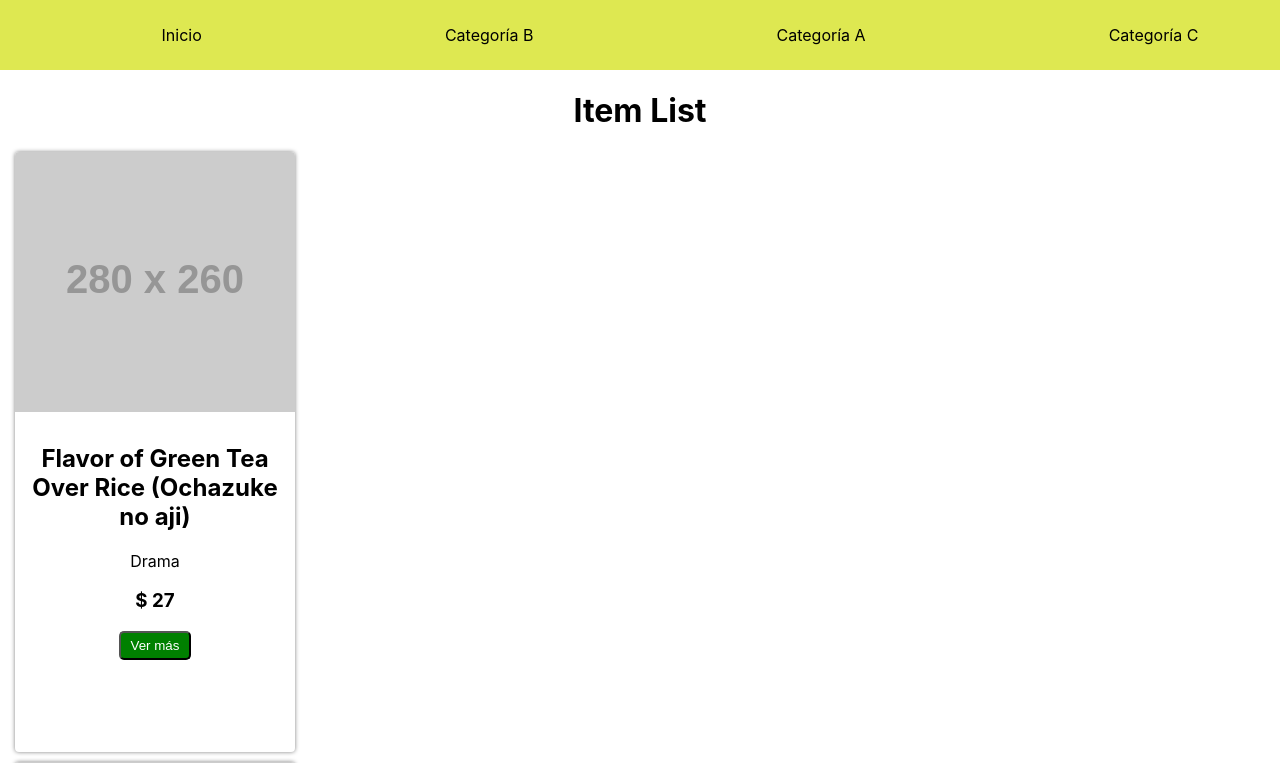
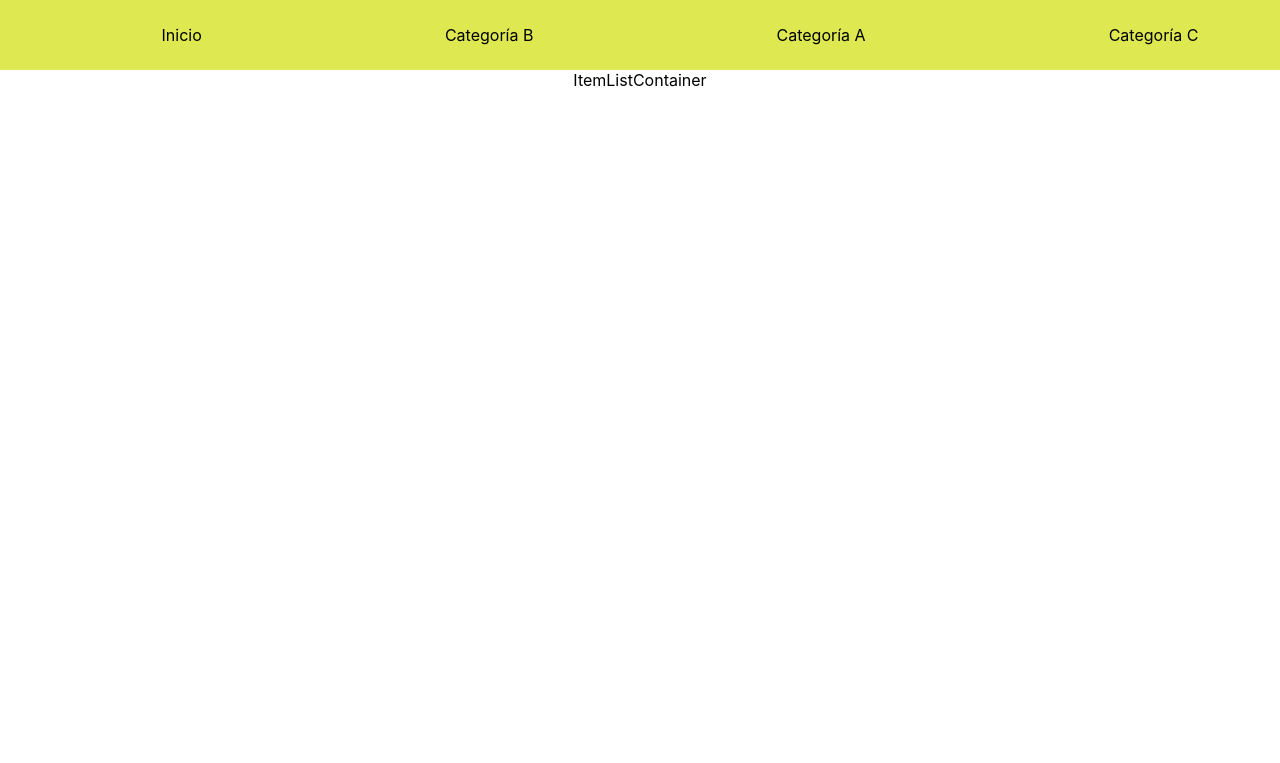
Before and after one commit to SSantiago90/React34710, a React (Create React App) app: page / in a window 1280 px wide. Shown: the top 763 px of the page. Built offline with nearby package versions, Linux system fonts and the light colour scheme.

Commit message:
promises & map

```diff
--- a/src/components/ItemList/ItemListContainer.jsx
+++ b/src/components/ItemList/ItemListContainer.jsx
@@ -1,38 +1,5 @@
-import React, { useEffect, useState } from "react";
-import itemsData from "../../data/data.js";
-import Card from "../Card/Card.jsx";
-
-function getProductos() {
-  return new Promise((resolve) => {
-    setTimeout(() => resolve(itemsData), 1000);
-  });
-}
+import React from "react";
 
 export default function ItemListContainer() {
-  const [data, setData] = useState([]);
-
-  useEffect(() => {
-    getProductos().then((respuesta) => {
-      setData(respuesta);
-    });
-  }, []);
-
-  return (
-    <div>
-      <h1>Item List</h1>
-      {/* ItemList  */}
-      {/* MAPEAR EL STATE */}
-      {data.map((singleMovie) => {
-        return (
-          <Card
-            key={singleMovie.title + singleMovie.category}
-            title={singleMovie.title}
-            category={singleMovie.category}
-            img={singleMovie.img}
-            price={singleMovie.price}
-          />
-        );
-      })}
-    </div>
-  );
+  return <div>ItemListContainer</div>;
 }
```
